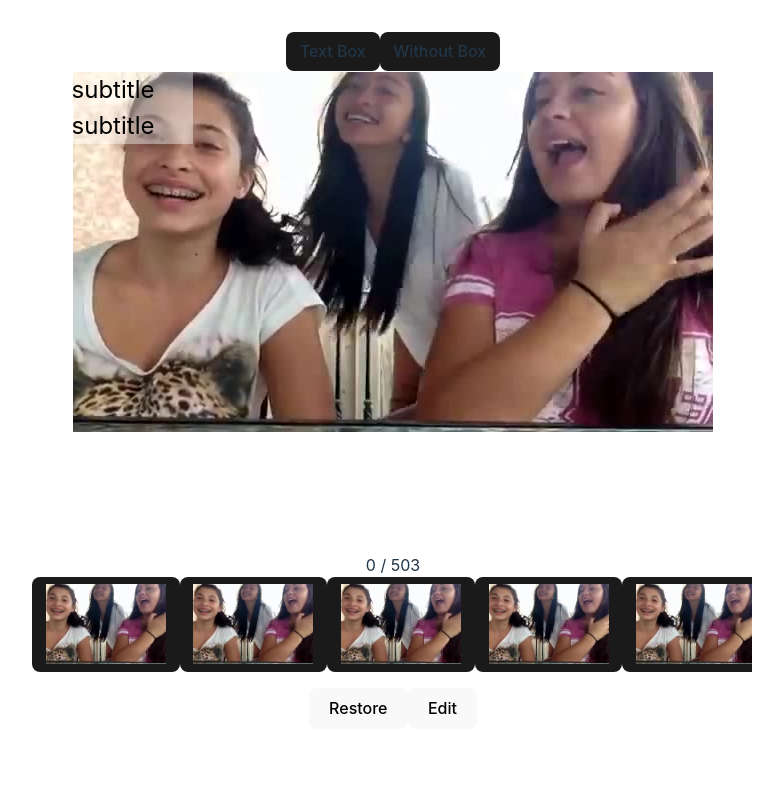
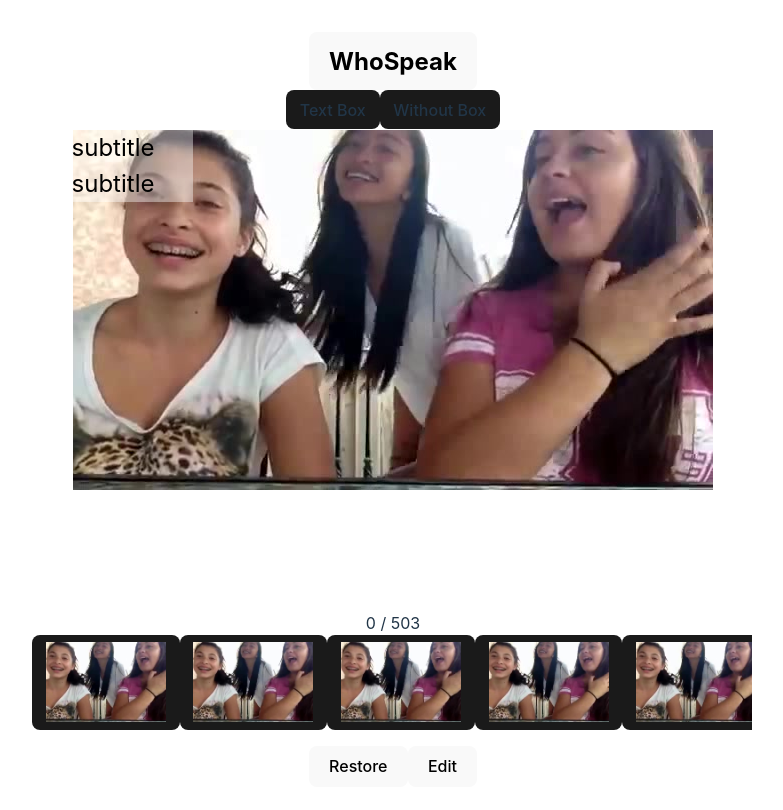
Before and after one commit to devBuzz142/inisw2-team7, a React (Vite) app in the folder fe/: page /edit in a window 1280 px wide. Shown: the top 810 px of the page, without its empty margins (247-1030 px from the left). Built offline with nearby package versions, Linux system fonts and the light colour scheme.

Commit message:
feat: 자막 위치 조정

```diff
--- a/fe/src/components/Editor/index.jsx
+++ b/fe/src/components/Editor/index.jsx
@@ -16,6 +16,7 @@ const Editor = ({ selected }) => {
     if (imgRef.current) {
       imgRef.current.addEventListener("load", handleImageLoad);
       return () => {
+        if (!imgRef.current) return;
         imgRef.current.removeEventListener("load", handleImageLoad);
       };
     }
--- a/fe/src/pages/EditPage.jsx
+++ b/fe/src/pages/EditPage.jsx
@@ -1,5 +1,6 @@
 import Editor from "../components/Editor";
 import Frame from "../components/Frame";
+import Logo from "../components/Logo";
 import { useState } from "react";
 
 const EditPage = () => {
@@ -9,6 +10,7 @@ const EditPage = () => {
 
   return (
     <div>
+      <Logo />
       <div style={{ display: "flex", justifyContent: "center" }}>
         <div className="frame">Text Box</div>
         <div className="frame">Without Box</div>
```
